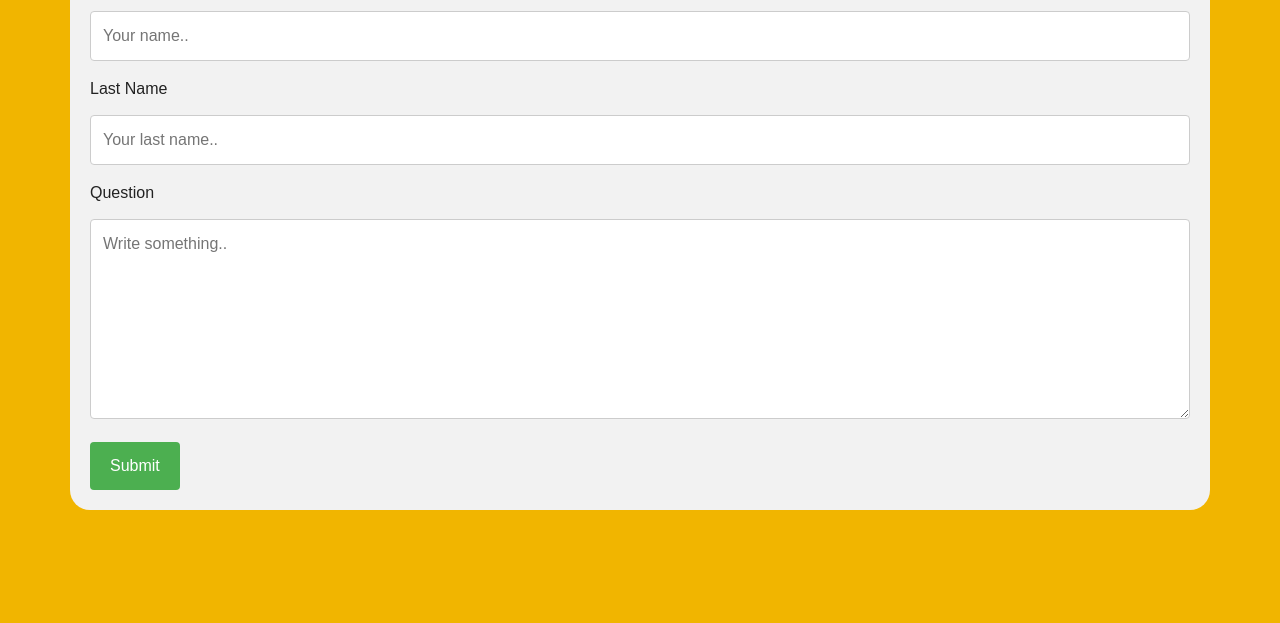
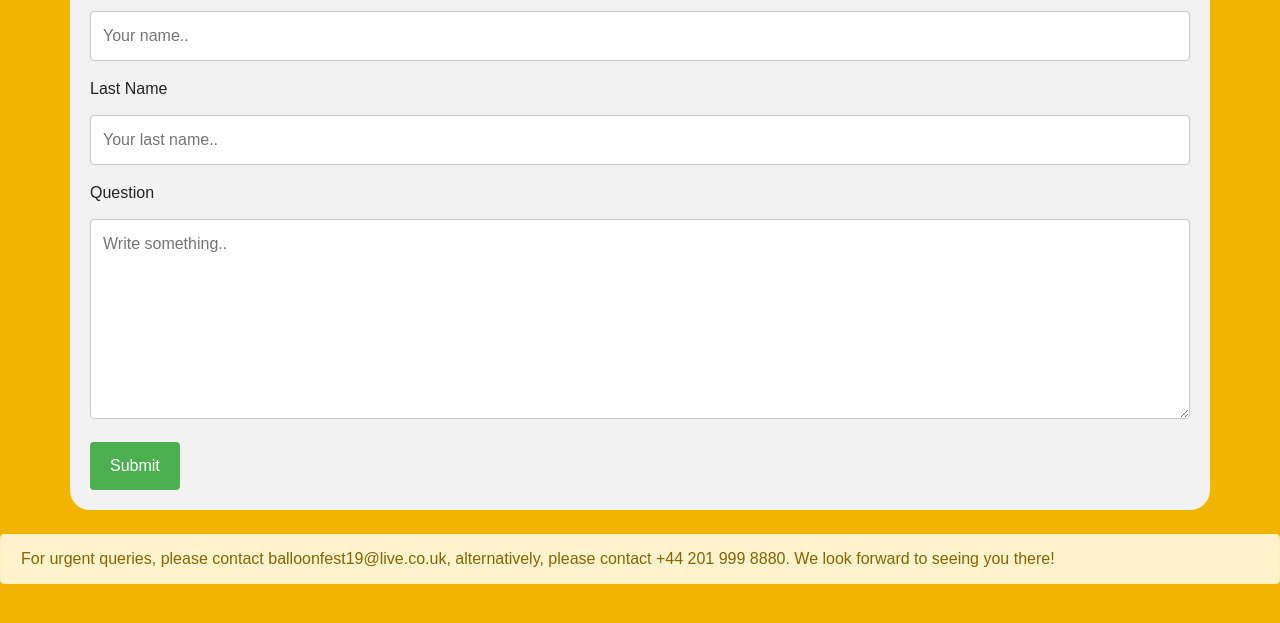
Before and after one commit to agupta7807/group_project, a plain HTML site: page contact.us/contactus.html in a window 1280 px wide. Shown: the part 153-776 px from the top of the page. Drawn offline with nearby package versions, Linux system fonts and the light colour scheme; files that its build step writes are made by us from their sources.

Commit message:
contact us page updates

```diff
--- a/contact.us/contactus.html
+++ b/contact.us/contactus.html
@@ -81,3 +81,8 @@ input[type=submit]:hover {
 </style>
 </head>
 <body>
+
+<br>
+  <div class="alert alert-warning alert-dismissible fade show">
+    For urgent queries, please contact balloonfest19@live.co.uk, alternatively, please contact +44 201 999 8880. We look forward to seeing you there!
+  </div>
```
